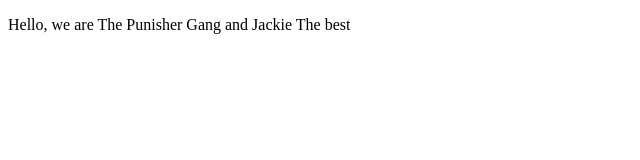
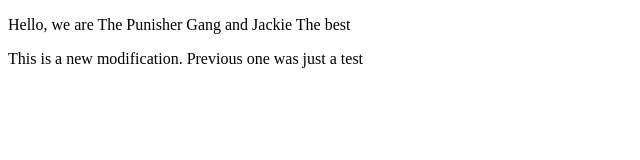
Before and after one commit to SantiagoRR17/REPO_NTD_PUNISHER_GANG, a plain HTML site: page index.html in a window 1280 px wide. Shown: the whole page, without its empty margins (0-640 px from the left). Drawn offline with Linux system fonts and the light colour scheme.

Commit message:
This is the new commit

```diff
--- a/index.html
+++ b/index.html
@@ -7,5 +7,6 @@
 </head>
 <body>
     <p>Hello, we are The Punisher Gang and Jackie The best</p>
+    <p>This is a new modification. Previous one was just a test</p>
 </body>
 </html>
```
